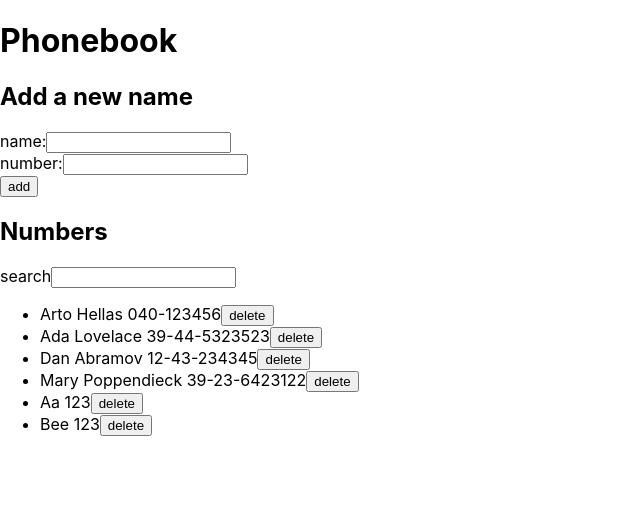
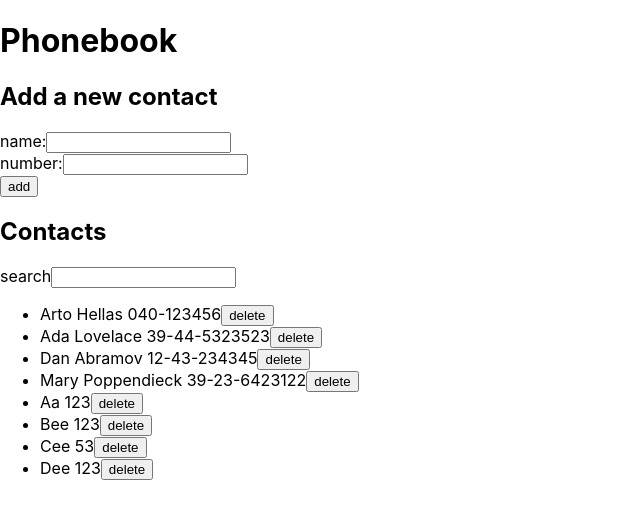
Before and after one commit to PuuperttiRuma/hyu-fs-open, a React (Create React App) app in the folder osa2/puhelinluettelo/: page / in a window 1280 px wide. Shown: the top 518 px of the page, without its empty margins (0-640 px from the left). Built offline with nearby package versions, Linux system fonts and the light colour scheme; data requests are answered from the project's data file.

Commit message:
2.19 Lisätty viesti ilmoittamaan, että lisäys, poisto ja numeron muutos tehty

```diff
--- a/osa2/puhelinluettelo/db.json
+++ b/osa2/puhelinluettelo/db.json
@@ -29,6 +29,16 @@
       "name": "Bee",
       "number": "123",
       "id": 6
+    },
+    {
+      "name": "Cee",
+      "number": "53",
+      "id": 7
+    },
+    {
+      "name": "Dee",
+      "number": "123",
+      "id": 8
     }
   ]
 }
--- a/osa2/puhelinluettelo/src/App.js
+++ b/osa2/puhelinluettelo/src/App.js
@@ -11,6 +11,7 @@ const App = () => {
   const [newNumber, setNewNumber] = useState('')
   const [searchTerm, setSearchTerm] = useState('')
   const [filteredPersons, setFilteredPersons] = useState([])
+  const [dbMessage, setDbMessage] = useState(null)
 
   //#region Database functions
 
@@ -22,31 +23,50 @@ const App = () => {
   }, [])
 
   const addContactToDB = (newPerson) => {
-    dbService.createPerson(newPerson).then((returnedPerson) => {
+    dbService
+      .createPerson(newPerson)
+      .then((returnedPerson) => {
         setPersons(persons.concat(returnedPerson))
         setNewName('')
         setNewNumber('')
+        databaseMessage(`Added ${newPerson.name}`)
       })
   }
 
   const updateContactNumber = (newPerson) => {
-    const personRef = persons.find((person) => person.name === newPerson.name)
-    const changedPerson = { ...personRef, number: newNumber }
-    dbService.update(changedPerson.id, changedPerson).then((updatedPerson) => {
+    const personRef = persons.find(
+      (person) => person.name === newPerson.name
+    )
+    const changedPerson = {
+      ...personRef,
+      number: newNumber,
+    }
+    dbService
+      .update(changedPerson.id, changedPerson)
+      .then((updatedPerson) => {
         setPersons(
           persons.map((person) =>
-          person.id !== changedPerson.id ? person : updatedPerson
+            person.id !== changedPerson.id
+              ? person
+              : updatedPerson
           )
         )
+        databaseMessage(`Updated number of ${newPerson.name}`)
       })
   }
 
   const deletePersonFromDB = (id) => {
-    const name = persons.find((person) => person.id === id).name
+    const name = persons.find((person) => person.id === id)
+      .name
     if (window.confirm(`Do you want to delete ${name}?`)) {
       dbService
         .deleteObject(id)
-        .then(setPersons(persons.filter((person) => person.id !== id)))
+        .then(
+          setPersons(
+            persons.filter((person) => person.id !== id)
+          ),
+          databaseMessage(`Deleted ${name}`)
+        )
     }
   }
 
@@ -62,7 +82,11 @@ const App = () => {
       number: newNumber,
     }
     //Check if new person is NOT already in the contacts, and if not add to DB
-    if (!persons.some((person) => person.name === newPerson.name)) {
+    if (
+      !persons.some(
+        (person) => person.name === newPerson.name
+      )
+    ) {
       addContactToDB(newPerson)
     } else {
       // IF the new person IS in the contacts ask if it is to updated otherwise cancel
@@ -107,23 +131,32 @@ const App = () => {
     setFilteredPersons(newFiltered)
   }, [searchTerm, persons])
 
+  const databaseMessage = (message) => {
+    setDbMessage(message)
+    setTimeout(() => setDbMessage(null), 2000)
+  }
+
   return (
     <div>
       <h1>Phonebook</h1>
-      <h2>Add a new name</h2>
+      <h2>Add a new contact</h2>
       <AddName
         addPerson={handleAddPerson}
+        message={dbMessage}
         newName={newName}
         newNumber={newNumber}
         handleNameChange={handleNameChange}
         handleNumberChange={handleNumberChange}
       />
-      <h2>Numbers</h2>
+      <h2>Contacts</h2>
       <SearchBar
         searchName={searchTerm}
         handleSearchChange={handleSearchChange}
       />
-      <Numbers persons={filteredPersons} handleDeletePerson={handleDeletePerson} />
+      <Numbers
+        persons={filteredPersons}
+        handleDeletePerson={handleDeletePerson}
+      />
     </div>
   )
 }
--- a/osa2/puhelinluettelo/src/components/AddName.js
+++ b/osa2/puhelinluettelo/src/components/AddName.js
@@ -1,27 +1,50 @@
 import React from 'react'
+
+const Notification = ({ message }) => {
+  const dbNotificationStyle = {
+    color: 'green',
+    fontSize: 18,
+    borderStyle: 'solid',
+    borderRadius: 5,
+    marginBottom: 10,
+    padding: 5
+  }
+  if (message === null) {
+    return null
+  }
+  return (
+    <div style={dbNotificationStyle} className="databaseMessage">{message}</div>
+  )
+}
 
 const AddName = ({
   addPerson,
+  message,
   newName,
   newNumber,
   handleNameChange,
   handleNumberChange,
-}) => (
+}) => {
+  return (
     <form onSubmit={addPerson}>
       <div>
-      {' '}
+        <Notification message={message} />
+        <label>
           name:
           <input value={newName} onChange={handleNameChange} />
+        </label>
       </div>
       <div>
-      {' '}
+        <label>
           number:
           <input value={newNumber} onChange={handleNumberChange} />
+        </label>
       </div>
       <div>
         <button type="submit">add</button>
       </div>
     </form>
   )
+}
 
 export default AddName
--- a/osa2/puhelinluettelo/src/components/SearchBar.js
+++ b/osa2/puhelinluettelo/src/components/SearchBar.js
@@ -2,10 +2,10 @@ import React from 'react'
 
 const SearchBar = (props) => {
     return (
-        <div>
+        <label>
             search
             <input type="text" value={props.searchName} onChange={props.handleSearchChange} />
-        </div>
+        </label>
     )
 }
 
```
Also changed, not shown: 1 other file (tests, documents, lock files or other folders). Lines whose indentation alone changed are shown as unchanged.
